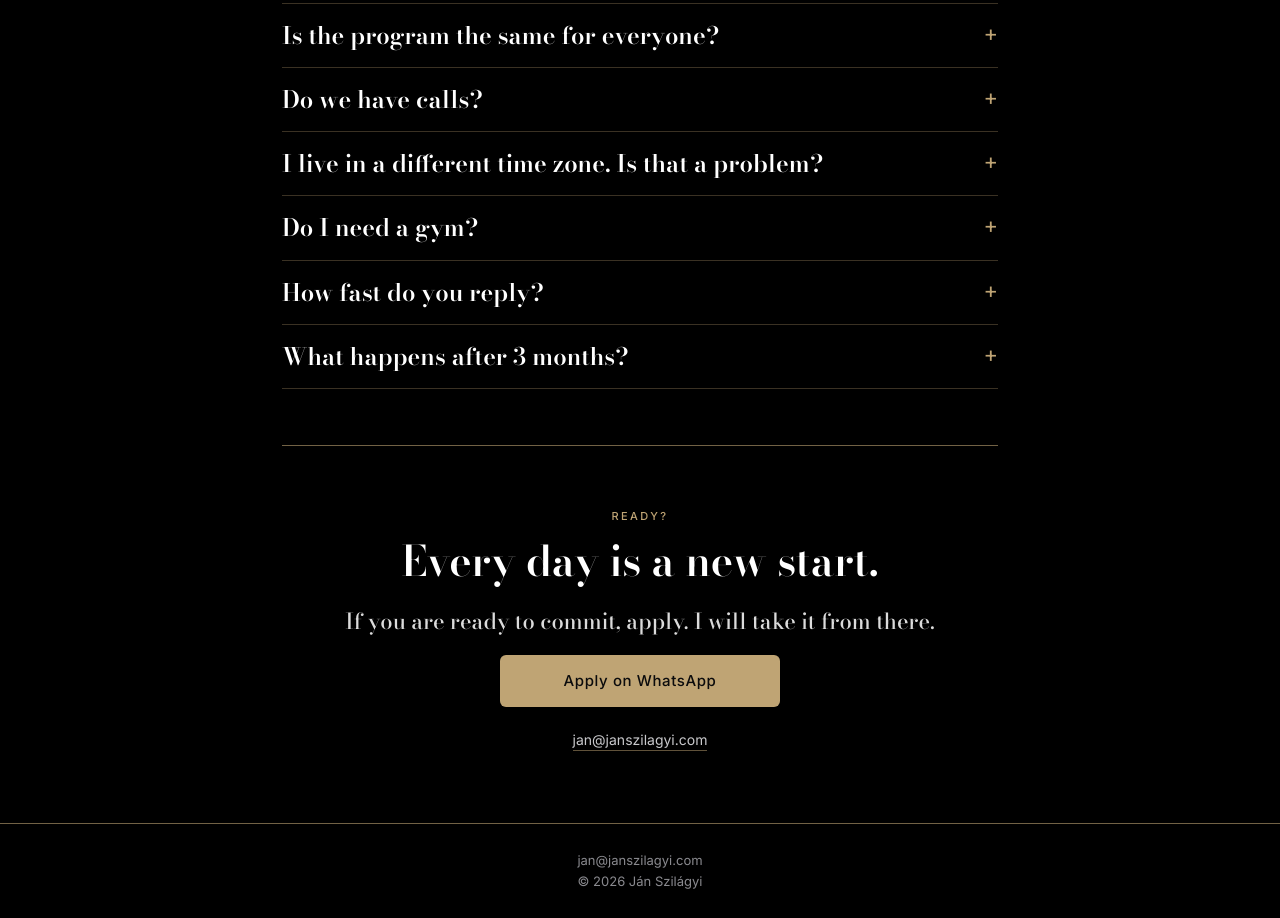
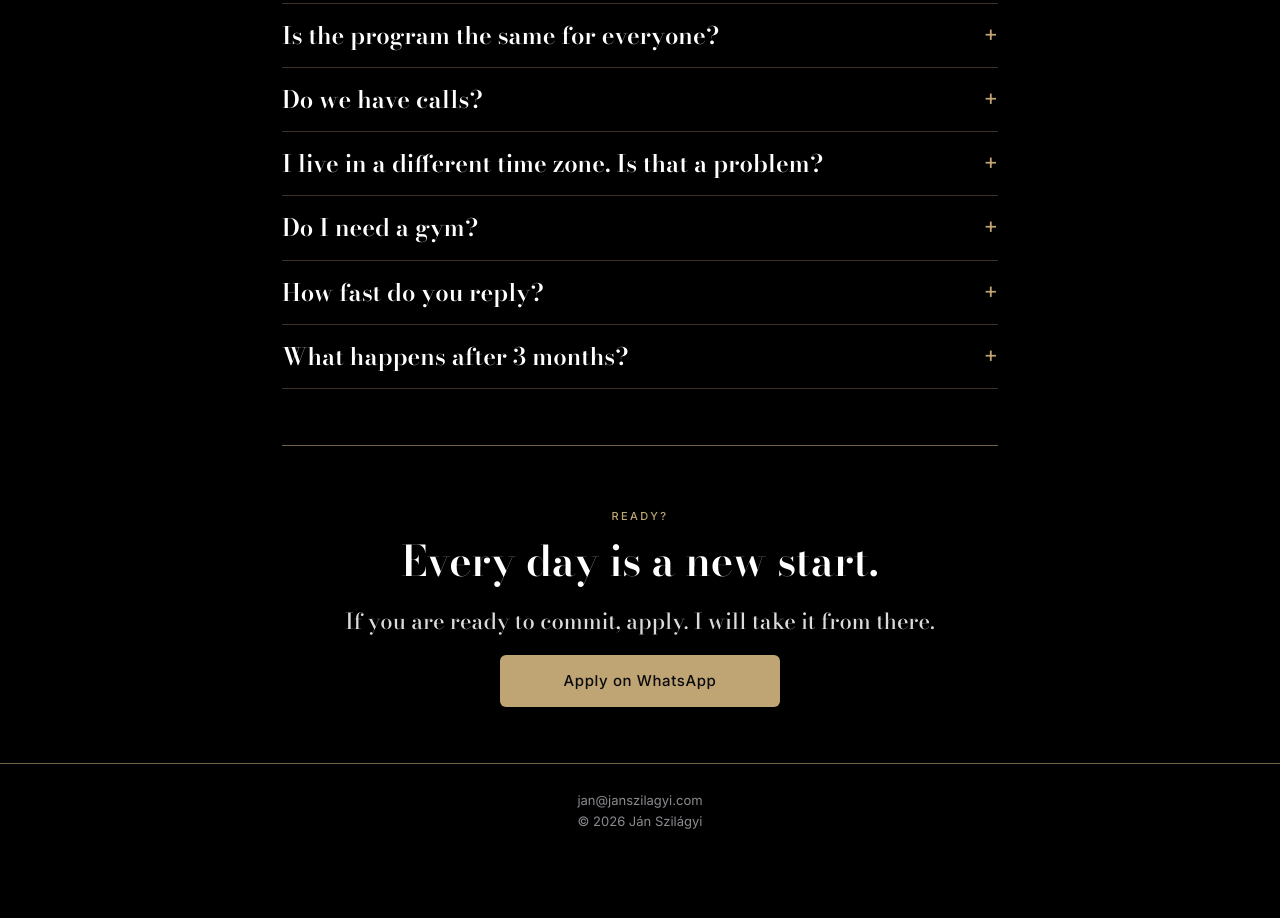
Before and after one commit to janszilagyi/janszilagyi.com, a plain HTML site: page online-coaching/index.html in a window 1280 px wide. Shown: the part 5036-5954 px from the top of the page. After the commit the page ends 5894 px from the top, so only its background shows below. Drawn offline with nearby package versions, Linux system fonts and the light colour scheme.

Commit message:
Online Coaching page: remove duplicate e-mail in closing section
Co-Authored-By: Claude Opus 5.5 <noreply@anthropic.com>
Claude-Session: https://claude.ai/code/session_01LGHX8tZjsWWaJiybHxx1Dp

```diff
--- a/online-coaching/index.html
+++ b/online-coaching/index.html
@@ -132,7 +132,6 @@
     <h2>Every day is a new start.</h2>
     <p>If you are ready to commit, apply. I will take it from there.</p>
     <a class="btn" href="https://wa.me/971586023655?text=Hi%20J%C3%A1n%2C%20I%27d%20like%20to%20apply%20for%20online%20coaching." target="_blank" rel="noopener">Apply on WhatsApp</a>
-    <p class="contact"><a href="mailto:jan@janszilagyi.com">jan@janszilagyi.com</a></p>
   </section>
 </div>
 <footer><a href="mailto:jan@janszilagyi.com">jan@janszilagyi.com</a><br>© 2026 Ján Szilágyi</footer>
```
